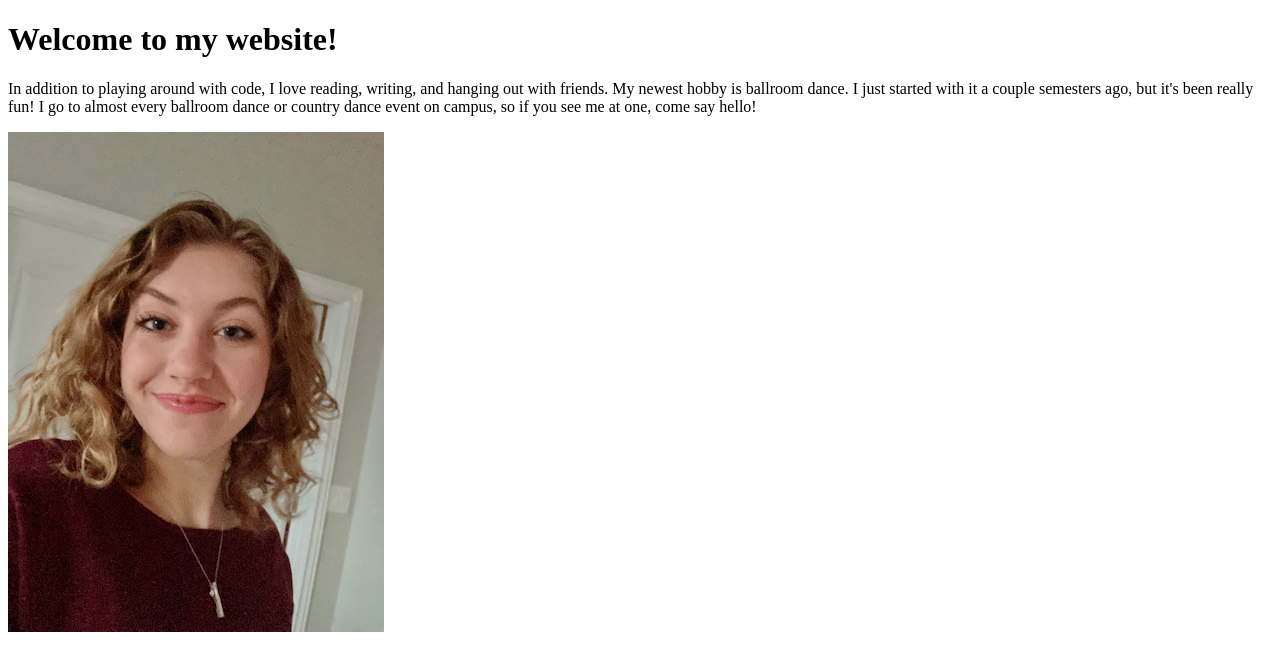
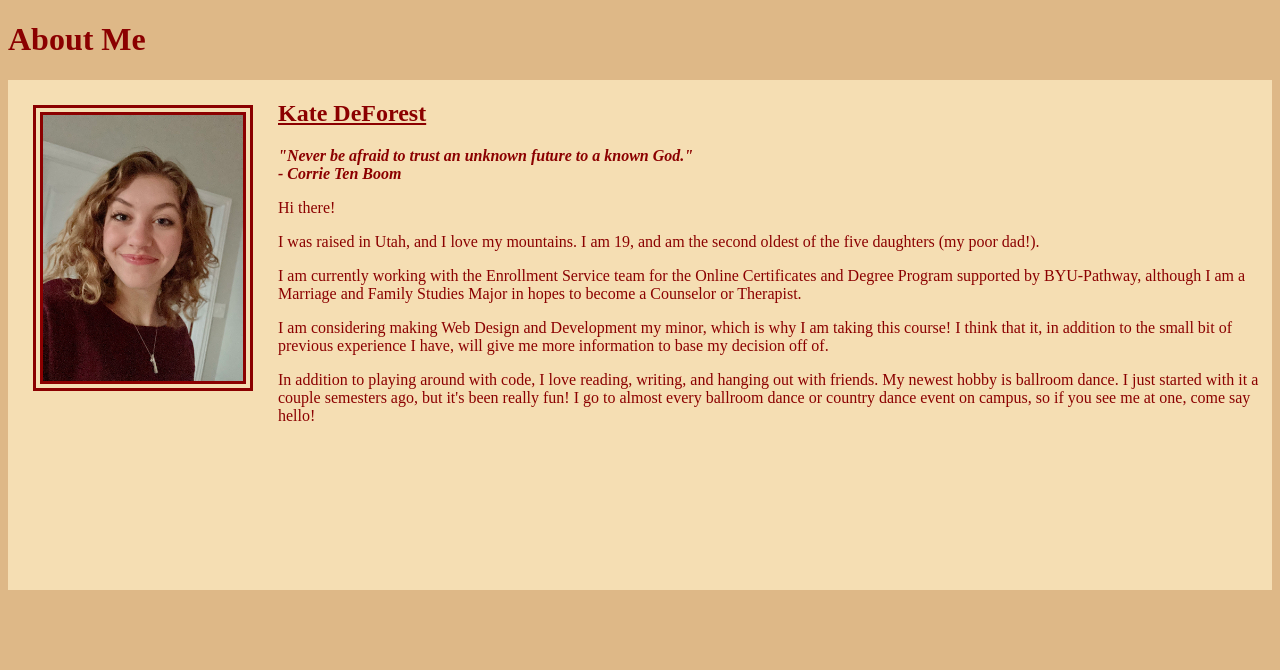
Before and after one commit to booksnare/wdd130, a plain HTML site: page index.html in a window 1280 px wide. Drawn offline with Linux system fonts and the light colour scheme.

Commit message:
About Me page

```diff
--- a/index.html
+++ b/index.html
@@ -1,13 +1,57 @@
 <!DOCTYPE html>
-<html>
+<html lang="en">
+    <head>
+        <meta charset="UTF-8">
+
+        <title>About Kate DeForest</title>
+
+        <style>
+            body {
+                background-color: burlywood
+            }
+            h1 {
+                color: darkred;
+            }
+            .body {
+                color: darkred;
+                font-family: Didot;
+                background: wheat;
+                width: 100%;
+                height: 510px;
+                overflow: auto;
+            }
+            img {
+                border: 10px double darkred;
+                width: 200px;
+                float: left;
+                margin: 25px;
+            }
+        </style>
+    </head>
     <body>
-        <h1>Welcome to my website!</h1>
-        <p>In addition to playing around with code,
-            I love reading, writing, and hanging out with friends.
-            My newest hobby is ballroom dance.
-            I just started with it a couple semesters ago, but it's been really fun!
-            I go to almost every ballroom dance or country dance event on campus,
-            so if you see me at one, come say hello!</p>
-            <img src="images/IMG_0363 2 copy.jpg">
+        <h1>About Me</h1>
+        <div class= "body">
+            <img src="Images/IMG_0363 2 copy.jpg">
+            <h2><u>Kate DeForest</u></h2>
+            <p><strong><em>"Never be afraid to trust an unknown future to a known God." <br> - Corrie Ten Boom</em></strong></p>
+            <p>Hi there!</p>
+            <p>I was raised in Utah, and I love my mountains. I am 19, and am the second oldest of the five daughters (my poor dad!).</p>
+            <p>I am currently working with the Enrollment Service team
+                for the Online Certificates and Degree Program supported by BYU-Pathway,
+                although I am a Marriage and Family Studies Major in hopes to become a Counselor or Therapist.
+            </p>
+            <p>I am considering making Web Design and Development my minor,
+                which is why I am taking this course! I think that it,
+                in addition to the small bit of previous experience I have,
+                will give me more information to base my decision off of.
+            </p>
+            <p>In addition to playing around with code,
+                I love reading, writing, and hanging out with friends.
+                My newest hobby is ballroom dance.
+                I just started with it a couple semesters ago, but it's been really fun!
+                I go to almost every ballroom dance or country dance event on campus,
+                so if you see me at one, come say hello!
+            </p>
+        </div>
     </body>
 </html>
```
